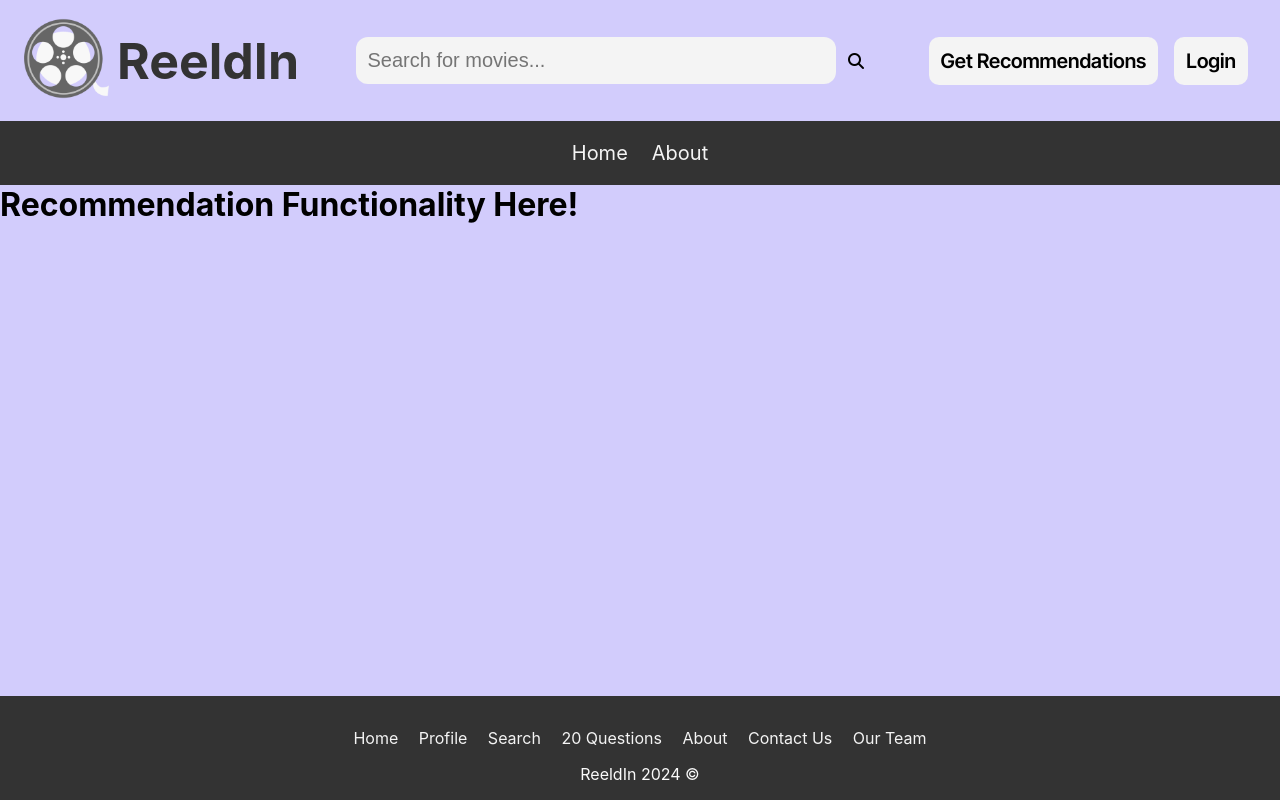
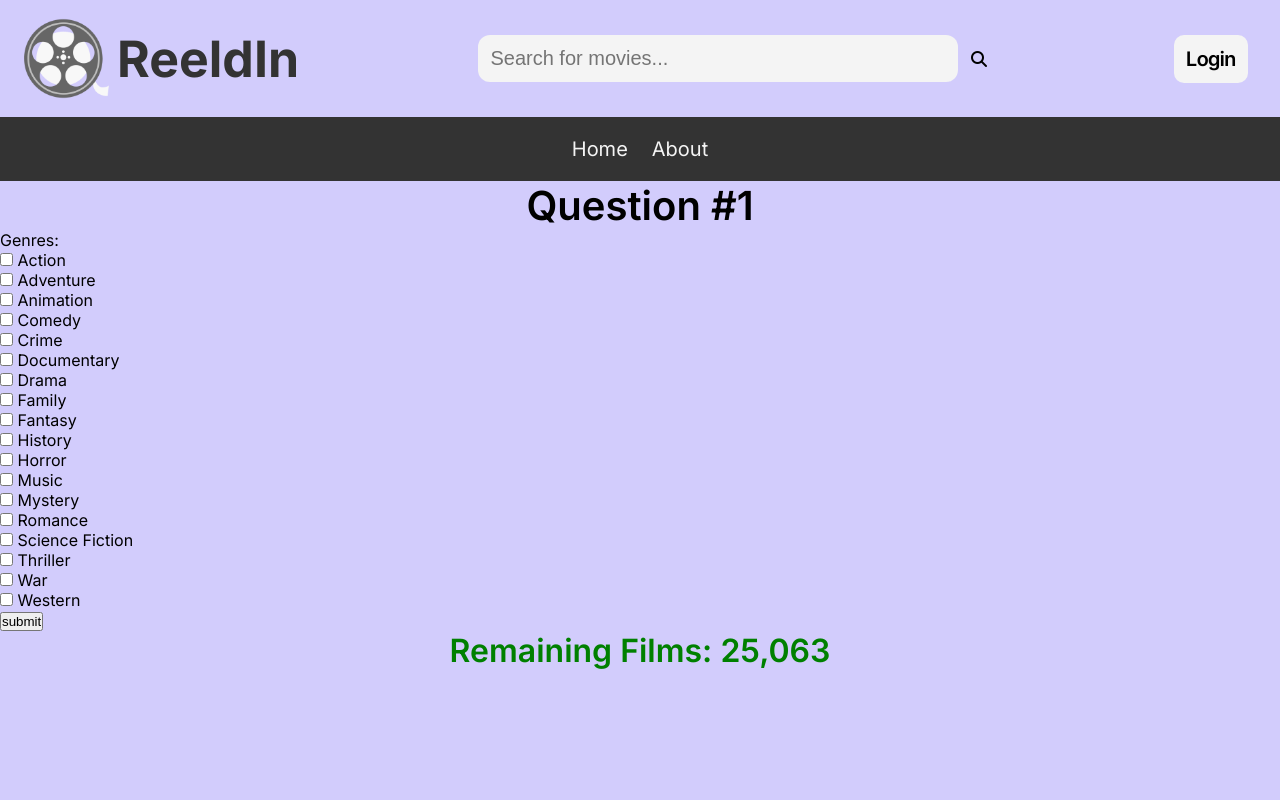
Before and after one commit to michael-awe/django-template, a Django app: page /recommendations/ in a window 1280 px wide. Run offline with Django 4.2, Linux system fonts and the light colour scheme; some libraries are stand-ins or nearby versions.

Commit message:
first form successfully rendering oh yeah

```diff
--- a/landing_page/templates/landing_page/index.html
+++ b/landing_page/templates/landing_page/index.html
@@ -7,7 +7,7 @@
   <div id="title_div">
     <h2>Latest Recommendations...</h2>
     <a href="{% url 'recommendations:index' %}">
-      <button id="get_recommendations_btm" onclick="goToRecommendations()">
+      <button id="get_recommendations_btm">
         Get Recommendations
       </button>
     </a>
--- /dev/null
+++ b/recommendations/forms.py
@@ -0,0 +1,27 @@
+from django import forms
+
+
+class GenreForm(forms.Form):
+    OPTIONS = (
+        ("Action", "Action"),
+        ("Adventure", "Adventure"),
+        ("Animation", "Animation"),
+        ("Comedy", "Comedy"),
+        ("Crime", "Crime"),
+        ("Documentary", "Documentary"),
+        ("Drama", "Drama"),
+        ("Family", "Family"),
+        ("Fantasy", "Fantasy"),
+        ("History", "History"),
+        ("Horror", "Horror"),
+        ("Music", "Music"),
+        ("Mystery", "Mystery"),
+        ("Romance", "Romance"),
+        ("Sci-Fi", "Science Fiction"),
+        ("Thriller", "Thriller"),
+        ("War", "War"),
+        ("Western", "Western"),
+    )
+    Genres = forms.MultipleChoiceField(
+        widget=forms.CheckboxSelectMultiple, choices=OPTIONS
+    )
--- a/recommendations/static/recommendations/css/index.css
+++ b/recommendations/static/recommendations/css/index.css
@@ -3,26 +3,28 @@
 
 :root {
   --primary-font: "Inter", sans-serif;
-  --heading-color: #092e20;
-}
-
-body {
-  font-family: var(--primary-font);
-  background-color: rgb(255, 255, 255);
-  display: flex;
-  flex-direction: column;
-  gap: 20px;
-  padding: 20px 20px;
+  --heading-color: black;
+  --footer-color: green;
 }
 
 li {
   margin: 5px 0px;
 }
 
-h1 {
+#question {
   font-weight: 600;
-  font-size: 32px;
+  font-size: 5vh;
   color: var(--heading-color);
+  text-align: center;
+}
+
+#remaining {
+  font-weight: 600;
+  font-size: 4vh;
+  color: var(--footer-color);
+  text-align: center;
+  padding-bottom: 1%;
+  bottom: 0;
 }
 
 h2 {
--- a/recommendations/templates/recommendations/base.html
+++ b/recommendations/templates/recommendations/base.html
@@ -1,22 +1,64 @@
-{% load static %}
-{% load static tailwind_tags %}
+{% load static %} {% load static tailwind_tags %}
 <!DOCTYPE html>
 <html lang="en">
 
     <head>
-        {% tailwind_css %}
-        <meta charset="UTF-8">
-        <meta http-equiv="X-UA-Compatible" content="IE=edge">
-        <meta name="viewport" content="width=device-width, initial-scale=1.0">
-        <link rel="shortcut icon" href="{% static 'landing_page/images/favicon.png' %}"
-            type="image/x-icon">
-        <link rel="stylesheet" href="{% static 'recommendations/css/index.css' %}">
-        <title>Recommendations: Main Page</title>
+        <meta charset="UTF-8" />
+        <meta http-equiv="X-UA-Compatible" content="IE=edge" />
+        <meta name="viewport" content="width=device-width, initial-scale=1.0" />
+        <script src="https://kit.fontawesome.com/c60455fa26.js"
+            crossorigin="anonymous"></script>
+        <link rel="stylesheet" href="{% static 'landing_page/css/base.css' %}" />
+        <link rel="stylesheet" href="{% static 'landing_page/css/index.css' %}" />
+        <link rel="stylesheet" href="{% static 'recommendations/css/index.css' %}" />
+        <title>ReeldIn</title>
     </head>
 
+    <header>
+        <div id="logo_div">
+            <img src="{% static 'landing_page/images/REELDIN.png' %}"
+                alt="ReeldIn Logo" />
+            <h1>ReeldIn</h1>
+        </div>
+        <div id="searchbar_div">
+            <input type="text" id="searchbar" name="searchbar"
+                placeholder="Search for movies..." />
+            <i class="fa-solid fa-magnifying-glass"></i>
+        </div>
+        <div id="profile_div">
+            <button id="login_button">Login</button>
+            <img id="profile_pic" src="{% static 'landing_page/images/profile.png' %}" />
+            </img>
+    </header>
+
+    <nav>
+        <a href="index.html">Home</a>
+        <a href="about.html">About</a>
+    </nav>
+
     <body>
-        {% block content %}
-        {% endblock content %}
+        {% block content %} {% endblock content %}
     </body>
 
+    <!-- <footer>
+        <div id="links_div">
+            <i class="fa-brands fa-facebook"></i>
+            <i class="fa-brands fa-x-twitter"></i>
+            <i class="fa-brands fa-instagram"></i>
+            <i class="fa-brands fa-youtube"></i>
+        </div>
+        <div id="footer_nav">
+            <a href="index.html">Home</a>
+            <a href="profile.html">Profile</a>
+            <a href="search.html">Search</a>
+            <a href="20Qs.html">20 Questions</a>
+            <a href="about.html">About</a>
+            <a href="contact.html">Contact Us</a>
+            <a href="team.html">Our Team</a>
+        </div>
+        <div id="copyright">
+            <p>ReeldIn 2024 &copy;</p>
+        </div>
+    </footer> -->
+
 </html>
--- a/recommendations/templates/recommendations/index.html
+++ b/recommendations/templates/recommendations/index.html
@@ -1,10 +1,23 @@
-{% extends 'landing_page/base.html' %}
+{% extends 'recommendations/base.html' %}
 {% load static %}
-
 
 {% block content %}
 
-<h1>Recommendation Functionality Here!</h1>
+<div id="content_div">
 
+    <h1 id="question">Question #1</h1>
+    {% block form %}
+    <form action="{% url 'accounts:register' %}" method="post">
+        {% csrf_token %}
+        {{ form.as_p }}
+
+        <input type="submit" value="submit">
+
+    </form>
+
+    <!-- Number will change later -->
+    <h1 id="remaining">Remaining Films: 25,063</h1>
+</div>
+{% endblock %}
 
 {% endblock content %}
--- a/recommendations/views.py
+++ b/recommendations/views.py
@@ -1,4 +1,5 @@
-from django.shortcuts import render, redirect
+from django.shortcuts import render
+from .forms import GenreForm
 
 
 def recommend_view(request):
@@ -6,4 +7,9 @@ def recommend_view(request):
 
 
 def index(request):
-    return render(request, "recommendations/index.html")
+    form = GenreForm()
+    return render(
+        request,
+        "recommendations/index.html",
+        {"form": form},
+    )
```
